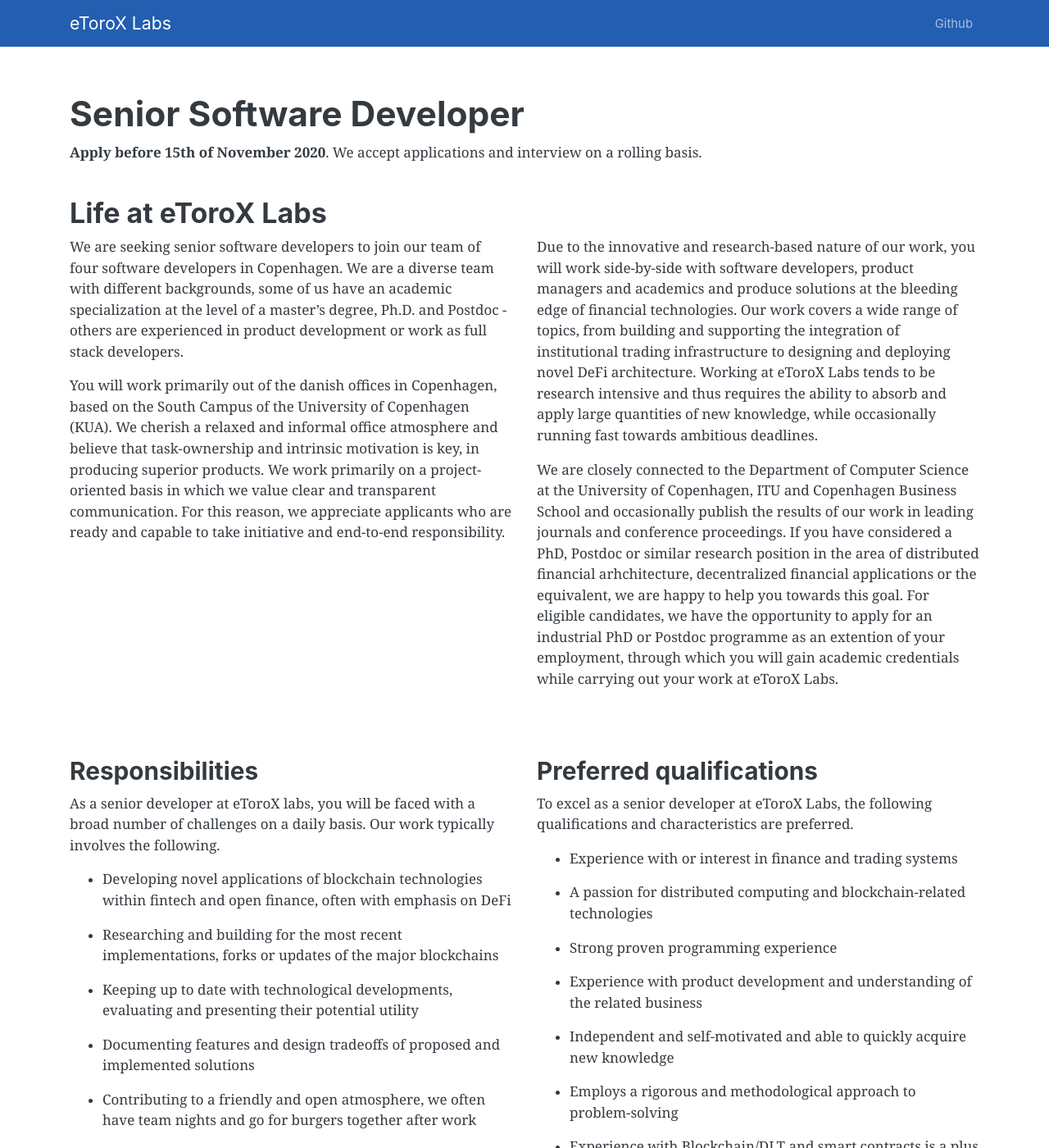
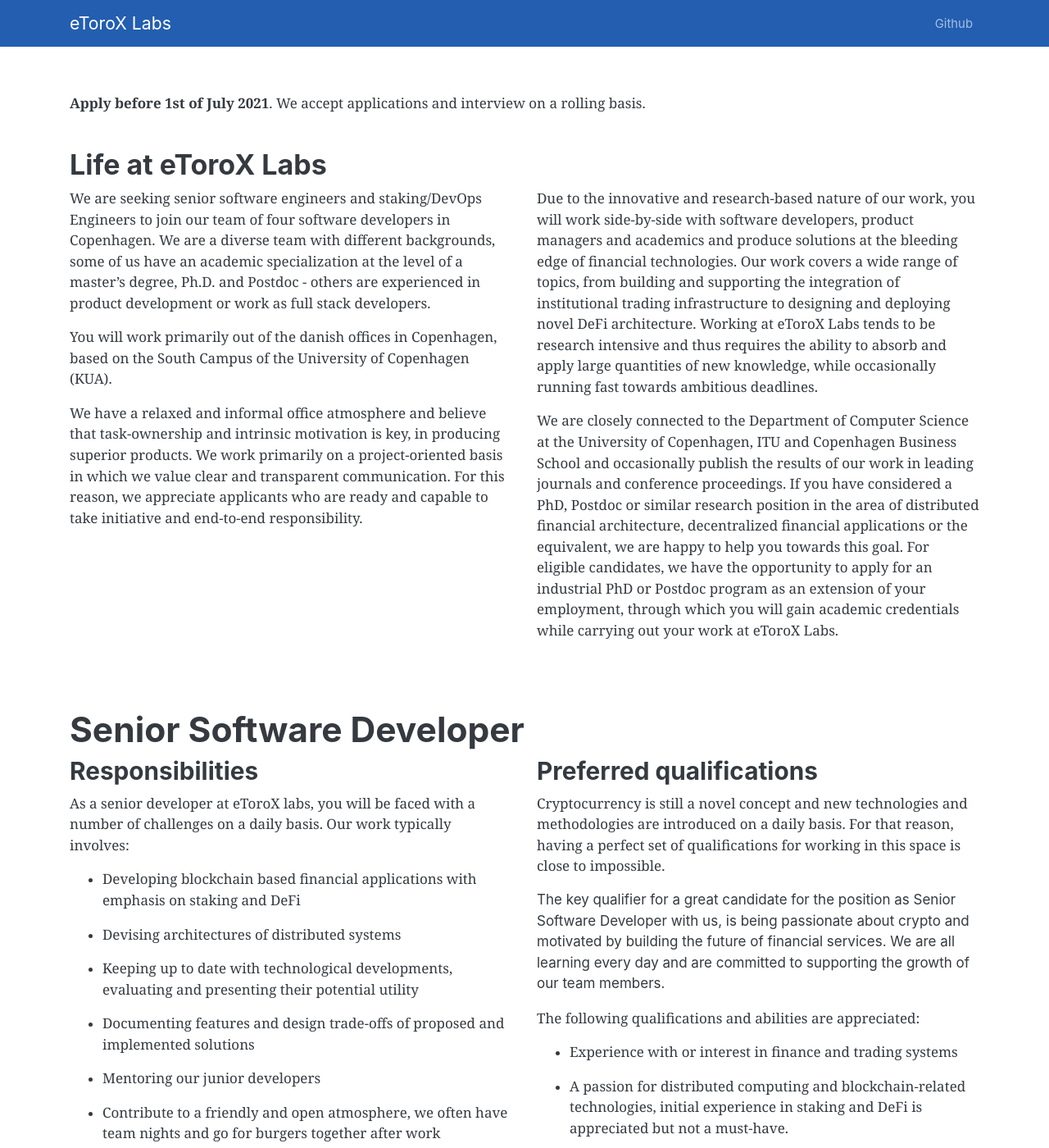
Before and after one commit to etoroxlabs/etoroxlabs.github.io, a Jekyll site: the page built from index.md, in a window 1280 px wide and 1400 px high. Shown: the whole window at 82% size. Built offline with Jekyll 4.4.1, drawn with Linux system fonts in a browser that asks for light colours; some of the changed text lies outside the part shown.

Commit message:
Update to job add

```diff
--- a/index.md
+++ b/index.md
@@ -1,28 +1,28 @@
 ---
 layout: page
 ---
-
-<h1>Senior Software Developer</h1>
-**Apply before 15th of November 2020**. We accept applications and interview on a rolling basis.
+**Apply before 1st of July 2021**. We accept applications and interview on a rolling basis.
 <br>
 <br>
 ## Life at eToroX Labs
 <div class="row">
   <div class="col-sm-6">
     <p>
-      We are seeking senior software developers to join our team of four software developers in Copenhagen. We are a diverse team with different backgrounds, some of us have an academic specialization at the level of a master’s degree, Ph.D. and Postdoc - others are experienced in product development or work as full stack developers.
+      We are seeking senior software engineers and staking/DevOps Engineers to join our team of four software developers in Copenhagen. We are a diverse team with different backgrounds, some of us have an academic specialization at the level of a master’s degree, Ph.D. and Postdoc - others are experienced in product development or work as full stack developers.
     </p>
     <p>
-      You will work primarily out of the danish offices in Copenhagen, based on the South Campus of the University of Copenhagen (KUA). We cherish a relaxed and informal office atmosphere and believe that task-ownership and intrinsic motivation is key, in producing superior products. We work primarily on a project-oriented basis in which we value clear and transparent communication. For this reason, we appreciate applicants who are ready and capable to take initiative and end-to-end responsibility.
+      You will work primarily out of the danish offices in Copenhagen, based on the South Campus of the University of Copenhagen (KUA).
+    </p>
+    <p>
+      We have a relaxed and informal office atmosphere and believe that task-ownership and intrinsic motivation is key, in producing superior products. We work primarily on a project-oriented basis in which we value clear and transparent communication. For this reason, we appreciate applicants who are ready and capable to take initiative and end-to-end responsibility.
     </p>
   </div>
   <div class="col-sm-6">
     <p>
-      Due to the innovative and research-based nature of our work, you will work side-by-side with software developers, product managers and academics and produce solutions at the bleeding edge of financial technologies. Our work covers a wide range of topics, from building and supporting the integration of institutional trading infrastructure to designing and deploying novel DeFi architecture.
-      Working at eToroX Labs tends to be research intensive and thus requires the ability to absorb and apply large quantities of new knowledge, while occasionally running fast towards ambitious deadlines.
+      Due to the innovative and research-based nature of our work, you will work side-by-side with software developers, product managers and academics and produce solutions at the bleeding edge of financial technologies. Our work covers a wide range of topics, from building and supporting the integration of institutional trading infrastructure to designing and deploying novel DeFi architecture. Working at eToroX Labs tends to be research intensive and thus requires the ability to absorb and apply large quantities of new knowledge, while occasionally running fast towards ambitious deadlines.
     </p>
     <p>
-      We are closely connected to the Department of Computer Science at the University of Copenhagen, ITU and Copenhagen Business School and occasionally publish the results of our work in leading journals and conference proceedings. If you have considered a PhD, Postdoc or similar research position in the area of distributed financial arhchitecture, decentralized financial applications or the equivalent, we are happy to help you towards this goal. For eligible candidates, we have the opportunity to apply for an industrial PhD or Postdoc programme as an extention of your employment, through which you will gain academic credentials while carrying out your work at eToroX Labs.
+      We are closely connected to the Department of Computer Science at the University of Copenhagen, ITU and Copenhagen Business School and occasionally publish the results of our work in leading journals and conference proceedings. If you have considered a PhD, Postdoc or similar research position in the area of distributed financial architecture, decentralized financial applications or the equivalent, we are happy to help you towards this goal. For eligible candidates, we have the opportunity to apply for an industrial PhD or Postdoc program as an extension of your employment, through which you will gain academic credentials while carrying out your work at eToroX Labs.
     </p>
   </div>
 </div>
@@ -30,40 +30,92 @@ layout: page
 <br>
 <br>
 
+<h1>Senior Software Developer</h1>
 <div class="row">
   <div class="col-sm-6">
     <h3>Responsibilities</h3>
-    <p>As a senior developer at eToroX labs, you will be faced with a broad number of challenges on a daily basis. Our work typically involves the following.</p>
+    <p>As a senior developer at eToroX labs, you will be faced with a number of challenges on a daily basis. Our work typically involves:</p>
     <ul>
-      <li><p>Developing novel applications of blockchain technologies within fintech and open finance, often with emphasis on DeFi</p></li>
-      <li><p>Researching and building for the most recent implementations, forks or updates of the major blockchains</p></li>
+      <li><p>Developing blockchain based financial applications with emphasis on staking and DeFi</p></li>
+      <li><p>Devising architectures of distributed systems</p></li>
       <li><p>Keeping up to date with technological developments, evaluating and presenting their potential utility</p></li>
-      <li><p>Documenting features and design tradeoffs of proposed and implemented solutions</p></li>
-      <li><p>Contributing to a friendly and open atmosphere, we often have team nights and go for burgers together after work</p></li>
+      <li><p>Documenting features and design trade-offs of proposed and implemented solutions</p></li>
+      <li><p>Mentoring our junior developers</p></li>
+      <li><p>Contribute to a friendly and open atmosphere, we often have team nights and go for burgers together after work</p></li>
     </ul>
   </div>
   <div class="col-sm-6">
     <h3>Preferred qualifications</h3>
-    <p>To excel as a senior developer at eToroX Labs, the following qualifications and characteristics are preferred.</p>
+    <p>
+      Cryptocurrency is still a novel concept and new technologies and methodologies are introduced on a daily basis. For that reason, having a perfect set of qualifications for working in this space is close to impossible.
+    <p>
+    </p>
+      The key qualifier for a great candidate for the position as Senior Software Developer with us, is being passionate about crypto and motivated by building the future of financial services. We are all learning every day and are committed to supporting the growth of our team members.
+    </p>
+    <p>The following qualifications and abilities are appreciated:</p>
+    <ul>
+      <li><p>Experience with or interest in finance and trading systems</p></li>
+      <li><p>A passion for distributed computing and blockchain-related technologies, initial experience in staking and DeFi is appreciated but not a must-have.</p></li>
+      <li><p>Strong proven programming experience</p></li>
+      <li><p>Motivation and the ability to acquire new knowledge while thinking on your feet.</p></li>
+      <li><p>The innate ability to structure work by employing a rigorous and methodological approach to problem-solving</p></li>
+      <li><p>Strong English communication skills, both spoken and written</p></li>
+      <li><p>Social personality and enjoys working with others</p></li>
+    </ul>
+    <p>Experience in any of the following areas is appreciated, but not necessary:</p>
+      <ul>
+        <li><p>Relevant staking operations for Ethereum, Cardano and other Proof-of-stake based blockchains</p></li>
+        <li><p>Modern DeFi primitives and applications on Ethereum, such as Constant Function Market Makers (CFMM), lending protocols and derivatives.</p></li>
+        <li><p>Solidity and knowledge/experience with EVM semantics and smart-contract design</p></li>
+        <li><p>Knowledge or understanding of L2 solutions such as Optimism, Starkware or Polygon</p></li>
+        <li><p>Functional programming experience in Haskell or OCaml and/or programming language design</p></li>
+        <li><p>Familiarity with DevOps operations, including Kubernetes with Helm, Google Cloud Solutions, ELK Stack, Jenkins/Pagerduty/Prometheus</p></li>
+      </ul>
+  </div>
+</div>
+
+<br>
+<br>
+
+<h1>Staking and DevOps Engineer</h1>
+<div class="row">
+  <div class="col-sm-6">
+    <h3>Responsibilities</h3>
+    <p>As a Staking and DevOps Engineer at eToroX labs, you will be faced with a broad number of challenges on a daily basis. Your work would typically involve the following.</p>
+    <ul>
+      <li><p>Implement and extend new staking products, both in terms of operation and development.</p></li>
+      <li><p>Maintain existing staking infrastructure and implementations.</p></li>
+      <li><p>Monitor staking operations and look for inefficiencies and ways to improve them.</p></li>
+      <li><p>Support the RnD team as a DevOps engineer</p></li>
+      <li><p>Contribute to a friendly and open atmosphere, we often have team nights and go for burgers together after work</p></li>
+    </ul>
+  </div>
+  <div class="col-sm-6">
+    <h3>Preferred qualifications</h3>
+    <p>
+      To excel as a Staking and DevOps Engineer at eToroX Labs, the following qualifications and characteristics are preferred.
+    <p>
+    </p>
+      It’s not required to have previous experience or knowledge of staking. However, it’s expected that it’s of an interest and that you are motivated to acquire such knowledge.
+    </p>
+    <p>The following qualifications and abilities are appreciated:</p>
     <ul>
       <li><p>Experience with or interest in finance and trading systems</p></li>
       <li><p>A passion for distributed computing and blockchain-related technologies</p></li>
-      <li><p>Strong proven programming experience</p></li>
-      <li><p>Experience with product development and understanding of the related business</p></li>
-      <li><p>Independent and self-motivated and able to quickly acquire new knowledge</p></li>
-      <li><p>Employs a rigorous and methodological approach to problem-solving</p></li>
-      <li><p>Experience with Blockchain/DLT and smart contracts is a plus</p></li>
+      <li><p>Strong proven DevOps experience</p></li>
+      <li><p>Motivating and ability to work independently with the ability and desire to rapidly build competencies and acquire new knowledge</p></li>
+      <li><p>A rigorous and methodological approach to problem-solving</p></li>
+      <li><p>Experience with Blockchain/DLT is a plus</p></li>
       <li><p>Strong English communication skills, both spoken and written</p></li>
       <li><p>Social personality and enjoys working with others</p></li>
-      </ul>
-    <p>Experience in any of the following areas is appreaciated:</p>
+    </ul>
+    <p>Experience in any of the following areas is appreciated, but not necessary:</p>
       <ul>
-        <li><p>Solidity and knowledge/experience with EVM semantics and Smart Contract Design</p></li>
-        <li><p>Apache Kafka</p></li>
+        <li><p>Kubernetes and Helm</p></li>
         <li><p>Google Cloud Solutions</p></li>
-        <li><p>Kubernetes with Helm</p></li>
-        <li><p>Functional Programming or experience with Programming Language Design</p></li>
-        <li><p>Solidity and knowledge/experience with EVM semantics and Smart Contract Design</p></li>
+        <li><p>ELK Stack</p></li>
+        <li><p>Jenkins / Pagerduty / Prometheus</p></li>
+        <li><p>Staking Operations</p></li>
       </ul>
   </div>
 </div>
@@ -84,6 +136,9 @@ layout: page
   <div class="col-sm-6">
     <p>
       eToroX is a fully regulated cryptocurrency exchange featuring a number of tokenized digital assets tradeable on the blockchain. At eToroX, we believe that we will see the greatest transfer of wealth onto the blockchain within the coming years, and it is our mission to build the infrastructure supporting the open and transparent financial markets of the future.
+    </p>
+    <p>
+      eToro is proud to be an equal opportunity and affirmative action employer and place of work. We celebrate and support our differences, for the benefit of our employees, our community and the products that we build.
     </p>
   </div>
 </div>
```
